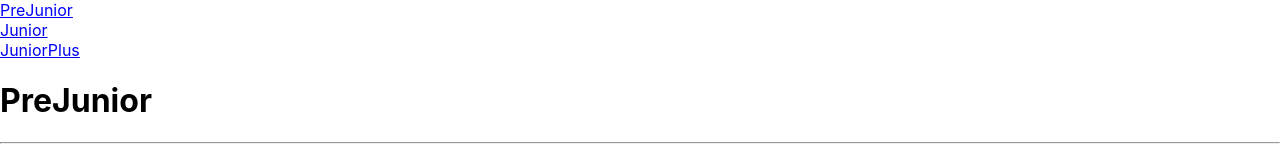
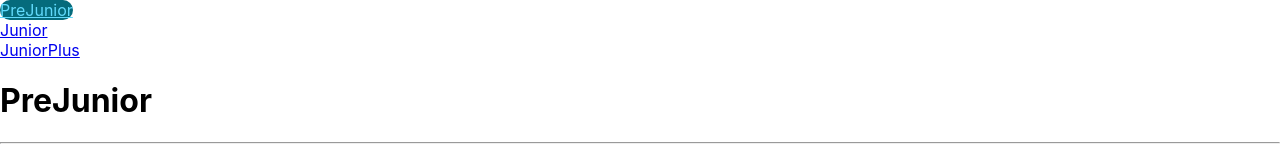
Before and after one commit to AndrosovMA/homeworks-react-ts, a React (Create React App) app: page /#/pre-junior in a window 1280 px wide. Shown: the top 154 px of the page. Built offline with nearby package versions, Linux system fonts and the light colour scheme.

Commit message:
v.0.0.5 homework 5 (added css on class .active)

```diff
--- a/src/index.css
+++ b/src/index.css
@@ -13,5 +13,7 @@ code {
 }
 
 .active {
-    color: blue;
+    color: #61dafb;
+    border-radius: 20px;
+    background-color: #056b7c;
 }
```
